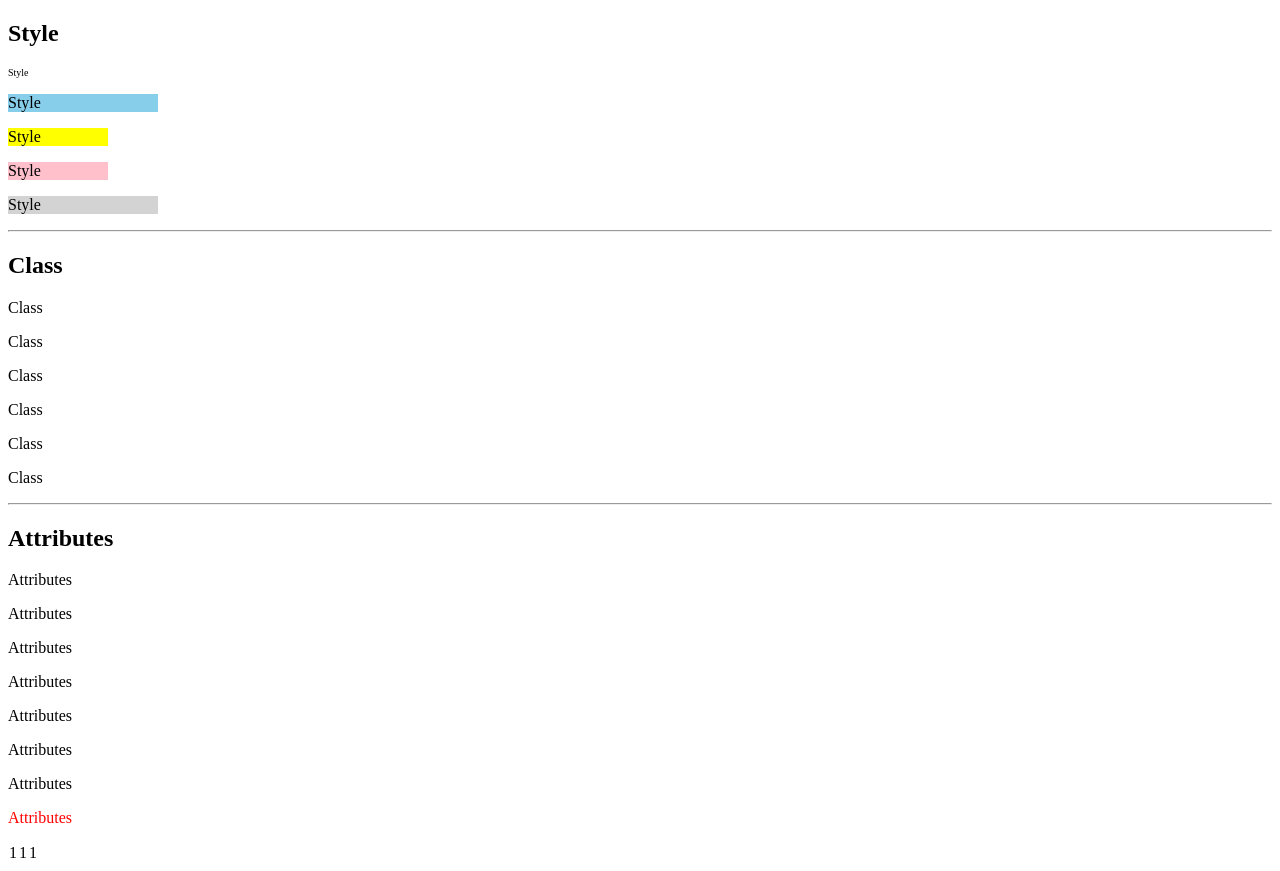
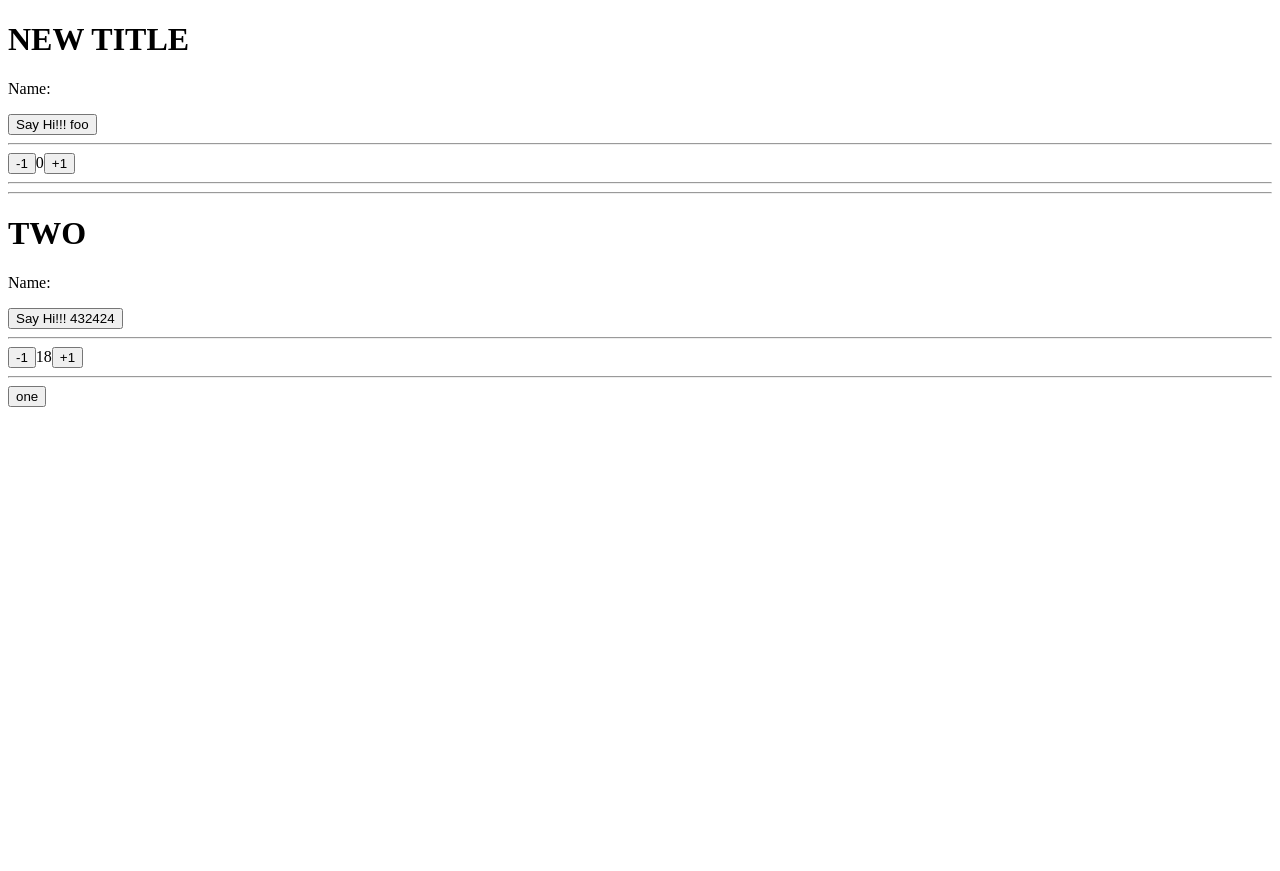
Before and after one commit to avkatlant/angular-fist-app, an Angular app: page / in a window 1280 px wide. After the commit the page ends 800 px from the top, so only its background shows below. Built offline with nearby package versions, Linux system fonts and the light colour scheme.

Commit message:
Angular Input Output декораторы и как сделать двустороннее связывание в компоненте

```diff
--- a/src/app/app.component.html
+++ b/src/app/app.component.html
@@ -1 +1,8 @@
-<app-foo2></app-foo2>
+<app-foo3 title="new title"></app-foo3>
+
+<hr>
+
+<app-foo3 (sayHi)="onSayHi($event)" [(counter)]="age" [fooBar]="'432424'"
+          [title]="expression ? 'one' : 'two'"></app-foo3>
+
+<button (click)="expression = !expression">{{!expression ? 'one' : 'two'}}</button>
--- a/src/app/app.component.ts
+++ b/src/app/app.component.ts
@@ -7,4 +7,10 @@ import { Component } from '@angular/core';
 })
 export class AppComponent {
   title = 'my-app';
+  expression = false;
+  age = 18;
+
+  onSayHi(text: string) {
+    console.log(text);
+  }
 }
--- a/src/app/app.module.ts
+++ b/src/app/app.module.ts
@@ -7,6 +7,7 @@ import { BindingComponent } from './components/binding/binding.component';
 import { FormsModule } from '@angular/forms';
 import { FooComponent } from './components/foo/foo.component';
 import { Foo2Component } from './components/foo2/foo2.component';
+import { Foo3Component } from './components/foo3/foo3.component';
 
 @NgModule({
   declarations: [
@@ -14,6 +15,7 @@ import { Foo2Component } from './components/foo2/foo2.component';
     BindingComponent,
     FooComponent,
     Foo2Component,
+    Foo3Component,
 
   ],
   imports: [
--- /dev/null
+++ b/src/app/components/foo3/foo3.component.html
@@ -0,0 +1,15 @@
+<h1>{{title.toUpperCase()}}</h1>
+<p>Name: {{name}}</p>
+
+<button (click)="onSayHi()">Say Hi!!! {{foo}}</button>
+
+<hr>
+
+<div>
+  <button (click)="counterChange.emit(counter - 1)">-1</button>
+  <span>{{counter}}</span>
+  <button (click)="counterChange.emit(counter + 1)">+1</button>
+
+</div>
+
+<hr>
--- /dev/null
+++ b/src/app/components/foo3/foo3.component.ts
@@ -0,0 +1,40 @@
+import { Component, EventEmitter, Input, OnInit, Output } from '@angular/core';
+
+@Component({
+  selector: 'app-foo3',
+  templateUrl: './foo3.component.html',
+  styleUrls: ['./foo3.component.scss']
+})
+export class Foo3Component implements OnInit {
+
+  @Input('fooBar') foo = 'foo';
+
+  @Input()
+  title = 'Title';
+
+  @Input()
+  name?: string; // если может не прийти значение
+
+  @Input()
+  counter = 0;
+
+  @Output()
+  counterChange = new EventEmitter<number>();
+
+  @Output()
+  sayHi = new EventEmitter<string>();
+
+  constructor() {
+    // тут ещё нет доступа к @Input()
+  }
+
+  ngOnInit(): void {
+    // тут есть доступ к @Input()
+  }
+
+  onSayHi() {
+    // TODO Emit event
+    this.sayHi.emit(this.title + ' Hello');
+  }
+
+}
```
Also changed, not shown: src/app/components/foo3/foo3.component.scss (added), 1 other file (tests, documents, lock files or other folders).
